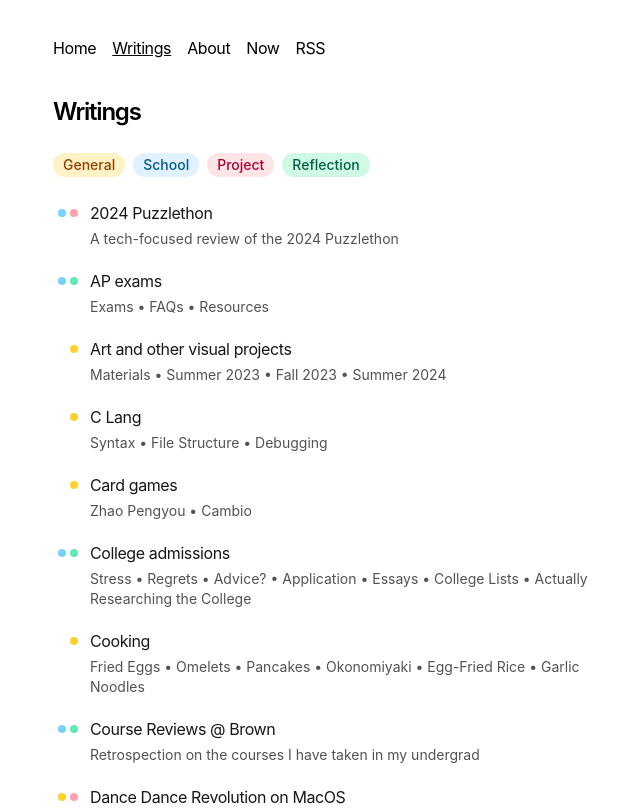
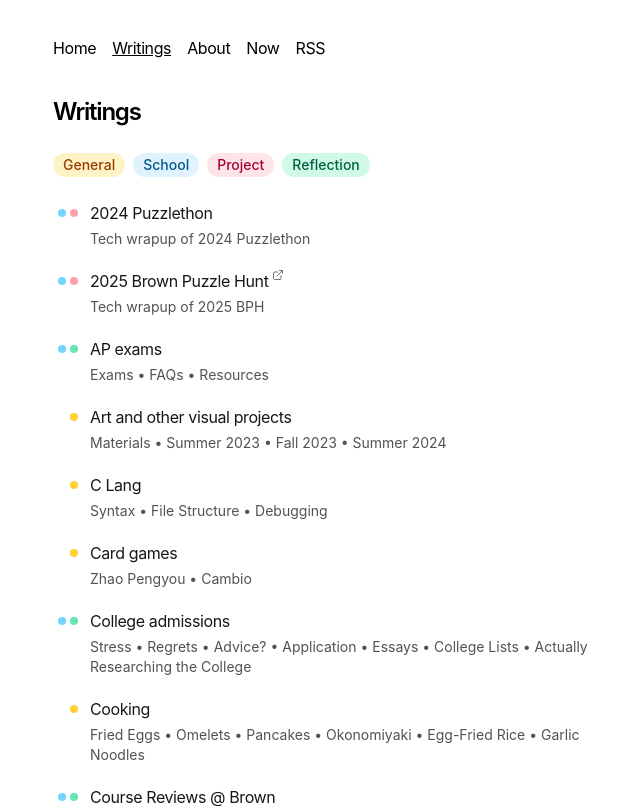
Before and after one commit to qiaochloe/blog, a Next.js app: page /writings in a window 1280 px wide. Shown: the top 808 px of the page, without its empty margins (315-955 px from the left). Built offline with nearby package versions, Linux system fonts and the light colour scheme.

Commit message:
Add external links to writings

```diff
--- a/app/markdown/2024-puzzlethon.mdx
+++ b/app/markdown/2024-puzzlethon.mdx
@@ -1,6 +1,6 @@
 ---
 title: 2024 Puzzlethon
-summary: A tech-focused review of the 2024 Puzzlethon
+summary: Tech wrapup of 2024 Puzzlethon
 publishedAt: "2025-02-18"
 tags:
   - "school"
--- a/app/writings/PostsList.tsx
+++ b/app/writings/PostsList.tsx
@@ -1,10 +1,10 @@
 "use client";
 import { useState } from "react";
 import Link from "next/link";
-import { Dot } from "lucide-react";
+import { ExternalLink } from "lucide-react";
 
 // Props passed to PostLists
-type Post = {
+export type Post = {
   data: {
     [key: string]: any;
   };
@@ -112,10 +112,16 @@ export function PostsList({ allPosts }: PostsListProps) {
                   />
                 ))}
               </div>
-              <Link href={`/${post.slug}`}>
-                <h2 className="text-neutral-900 tracking-tight hover:underline">
-                  {post.data.title}
+              <Link
+                href={post.data.isExternalLink ? post.slug : `/${post.slug}`}
+                className="flex items-start space-x-1 hover:underline"
+              >
+                <h2 className="text-neutral-900 tracking-tight ">
+                  {post.data.title}{" "}
                 </h2>
+                {post.data.isExternalLink && (
+                  <ExternalLink className="size-3 text-neutral-500" />
+                )}
               </Link>
               <div></div>
               <p className="text-neutral-600 text-sm my-1">
--- a/app/writings/page.tsx
+++ b/app/writings/page.tsx
@@ -1,13 +1,27 @@
 import { getPosts } from "app/utils";
-import { PostsList } from "app/writings/PostsList";
+import { Post, PostsList } from "app/writings/PostsList";
 
 export const metadata = {
   title: "Writings",
   description: "Writings from Chloe Qiao.",
 };
 
+const externalLinks: Post[] = [
+  {
+    data: {
+      title: "2025 Brown Puzzle Hunt",
+      summary: "Tech wrapup of 2025 BPH",
+      publishedAt: new Date("2025-04-30"),
+      tags: ["school", "project"],
+      isExternalLink: true,
+    },
+    slug: "https://2025.brownpuzzlehunt.com/wrapup",
+    content: "",
+  },
+];
+
 export default function Page() {
-  const allPosts = getPosts();
+  const allPosts = [...getPosts(), ...externalLinks];
 
   return (
     <section>
```
